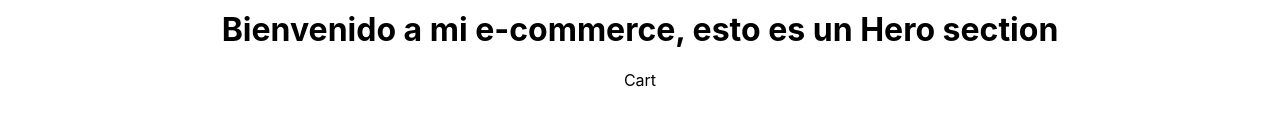
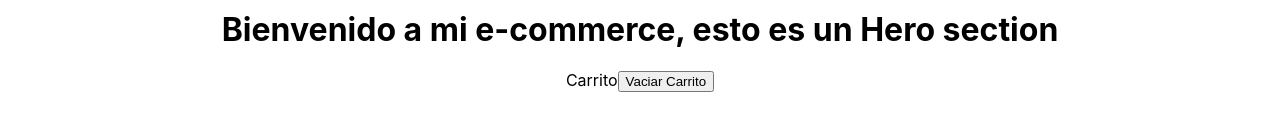
Before and after one commit to GastonRondan/Proyecto-Ecommerce-React, a React (Create React App) app: page /cart in a window 1280 px wide. Shown: the part 351-482 px from the top of the page. Built offline with nearby package versions, Linux system fonts and the light colour scheme.

Commit message:
Adding cart context

```diff
--- a/package.json
+++ b/package.json
@@ -8,6 +8,7 @@
     "@testing-library/user-event": "^13.5.0",
     "@types/react": "^17.0.39",
     "@types/react-dom": "^17.0.11",
+    "firebase": "^9.6.9",
     "react": "^17.0.2",
     "react-dom": "^17.0.2",
     "react-router-dom": "^6.2.2",
--- a/src/components/Cart/Cart.jsx
+++ b/src/components/Cart/Cart.jsx
@@ -1,6 +1,16 @@
+import { useCartContext } from "../../context/CartContext"
+
+
+
 function Cart() {
+    const { cart, vaciarCart } = useCartContext()
+    console.log(cart)
     return(
-        <div>Cart</div>
+        <div>
+            Carrito
+            {  cart.map(item => <li>{item.title} precio: {item.price} cantidad: {item.cantidad}</li>) }
+            <button onClick={vaciarCart}> Vaciar Carrito</button>
+        </div>
     )
 }
 
--- a/src/components/ItemDetailContainer/ItemDetail.jsx
+++ b/src/components/ItemDetailContainer/ItemDetail.jsx
@@ -1,18 +1,24 @@
 import ItemCount from "../ItemCount/ItemCount"
 import { useState } from "react";
 import { Link } from "react-router-dom";
+import { useCartContext } from "../../context/CartContext"
 
 const ItemDetail = ({producto}) => {
     const [count, setCount] = useState(null)
+
+    const { agregarCart, cart } = useCartContext()
+
     const onAdd = cant =>{
         console.log(cant)
         setCount(cant)
+        agregarCart({ ...producto, cantidad: cant })
     }
+    console.log(cart)
     return (
         <div>
             <div className='item' >
             <div className='title'>{producto.title}</div>
-            <img src={producto.imgUrl} />
+            <img src={producto.imgUrl} alt={producto.title}/>
             <div className='price'>{`$${producto.price}`}</div>
             <div className='description'>{producto.description} </div>
             <div className='stock'>stock disponible: {producto.stock}</div>
--- a/src/components/ItemListContainer/Item.jsx
+++ b/src/components/ItemListContainer/Item.jsx
@@ -18,8 +18,7 @@ export const Item = ({title, description, price, imgUrl, stock, id}) => {
             <button>Ver detalles del producto</button>
             </Link>
             </div>
-            <div className='stock'>stock disponible: {stock}</div>
-            <ItemCount initial={1} stock={10} onAdd={onAdd} />
+           <div className='stock'>stock disponible: {stock}</div>
         </div>
     )
 }
--- a/src/components/ItemListContainer/ItemListContainer.jsx
+++ b/src/components/ItemListContainer/ItemListContainer.jsx
@@ -1,7 +1,7 @@
 import React, { useEffect, useState } from "react"
 import { useParams } from "react-router-dom"
 import { stock } from '../../data/stock'
-import { listarArray, Detalle } from "../helpers/listarArray"
+import { listarArray} from "../helpers/listarArray"
 import { ItemList } from './ItemList'
 import './ItemListContainer.css'
 export const ItemListContainer =() =>{
@@ -23,7 +23,6 @@ export const ItemListContainer =() =>{
         return()=>{
 
         }
-
       }else{
         listarArray(stock)
         .then((res) =>{ setItems(res)
--- a/src/components/NavBar/NavBar.jsx
+++ b/src/components/NavBar/NavBar.jsx
@@ -19,7 +19,7 @@ const NavBar = () => {
                </ul>
             </li>
             <li>Sobre nosotros</li>
-         <NavLink to='' className='contenedorCarrito'>
+         <NavLink to='/cart' className='contenedorCarrito'>
             <ComponenteImagen className='Carrito'/>
          </NavLink>
         </ul>
--- /dev/null
+++ b/src/context/CartContext.jsx
@@ -0,0 +1,29 @@
+import React, { createContext, useState, useContext } from "react";
+
+const CartContext = createContext([])
+
+export const useCartContext = () => useContext(CartContext)
+
+function CartContextProvider ({children}) {
+    const [cart, setCart] = useState([])
+
+    const agregarCart = (item) =>{
+        setCart([...cart, item])
+    }
+
+    const vaciarCart =() =>{
+        setCart( [])
+    }
+
+    return(
+        <CartContext.Provider value={{
+            cart,
+            agregarCart,
+            vaciarCart
+        }}>
+            {children}
+        </CartContext.Provider>
+    )
+}
+
+export default CartContextProvider
```
Also changed, not shown: src/App.jsx (+7 -4 lines), src/firebase/config.js (added, +18 -0 lines), 1 other file (tests, documents, lock files or other folders).
